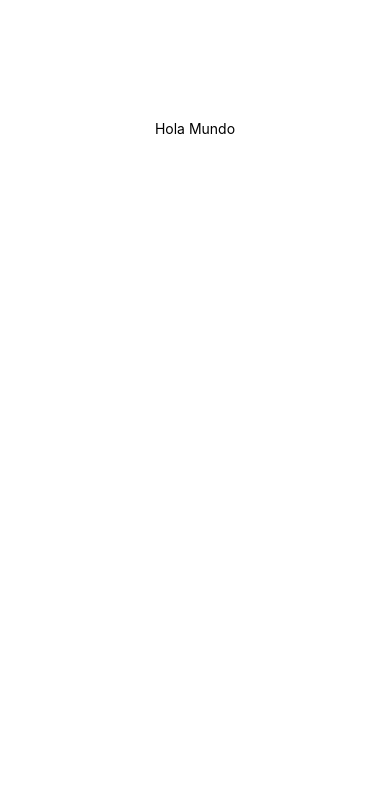
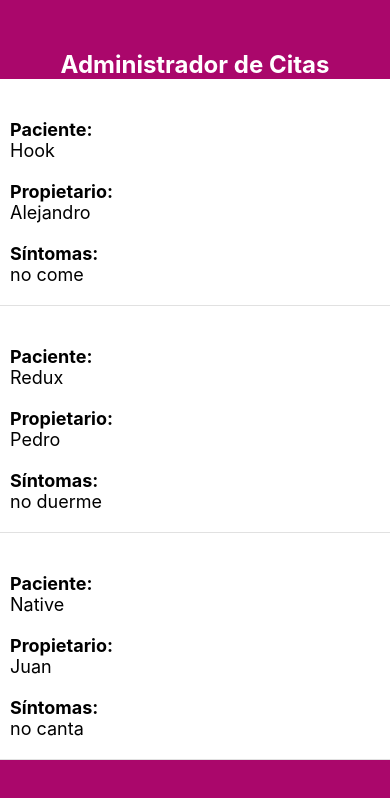
Before and after one commit to alejandropavlotsky/citasMedicasReactNative, a React Native app: screen / in a window 390 px wide. Shown: the top 798 px of the page. Built offline with nearby package versions, Linux system fonts and the light colour scheme.

Commit message:
ADD cita component

```diff
--- a/App.js
+++ b/App.js
@@ -1,26 +1,38 @@
-/**
- * Sample React Native App
- * https://github.com/facebook/react-native
- *
- * @format
- * @flow strict-local
- */
-
-import React from 'react';
-import {StyleSheet, Text} from 'react-native';
+import React, {useState} from 'react';
+import {StyleSheet, Text, View, FlatList} from 'react-native';
+import Cita from './componentes/Cita';
 
 const App = () => {
+  const [citas, setCitas] = useState([
+    {id: '1', paciente: 'Hook', propietario: 'Alejandro', sintomas: 'no come'},
+    {id: '2', paciente: 'Redux', propietario: 'Pedro', sintomas: 'no duerme'},
+    {id: '3', paciente: 'Native', propietario: 'Juan', sintomas: 'no canta'},
+  ]);
+
   return (
-    <>
-      <Text style={styles.encabezado}>Hola Mundo</Text>
-    </>
+    <View style={styles.container}>
+      <Text style={styles.titulo}>Administrador de Citas</Text>
+
+      <FlatList
+        data={citas}
+        keyExtractor={(cita) => cita.id}
+        renderItem={({item}) => <Cita cita={item} />}
+      />
+    </View>
   );
 };
 
 const styles = StyleSheet.create({
-  encabezado: {
+  container: {
+    backgroundColor: '#aa076b',
+    flex: 1,
+  },
+  titulo: {
     textAlign: 'center',
-    marginTop: 120,
+    color: '#fff',
+    marginTop: 50,
+    fontSize: 24,
+    fontWeight: 'bold',
   },
 });
 
--- /dev/null
+++ b/componentes/Cita.js
@@ -0,0 +1,41 @@
+import React from 'react';
+import {StyleSheet, Text, View} from 'react-native';
+
+const Cita = ({cita}) => {
+    return (
+        <View style={styles.cita}>
+         <View>
+            <Text style={styles.label}>Paciente:</Text>
+            <Text style={styles.texto}>{cita.paciente}</Text>
+          </View>
+          <View>
+            <Text style={styles.label}>Propietario:</Text>
+            <Text style={styles.texto}>{cita.propietario}</Text>
+          </View>
+          <View>
+            <Text style={styles.label}>Síntomas:</Text>
+            <Text style={styles.texto}>{cita.sintomas}</Text>
+          </View>
+        </View>
+    )
+}
+
+const styles = StyleSheet.create({
+    cita: {
+        backgroundColor: '#fff',
+        borderBottomColor: '#e1e1e1',
+        borderStyle: 'solid',
+        borderBottomWidth: 1,
+        paddingVertical: 20,
+        paddingHorizontal: 10,
+    },
+    label: {
+        fontWeight: 'bold',
+        fontSize: 18,
+        marginTop: 20,
+    },
+    texto: {
+        fontSize: 18,
+    },
+})
+export default Cita;
```
